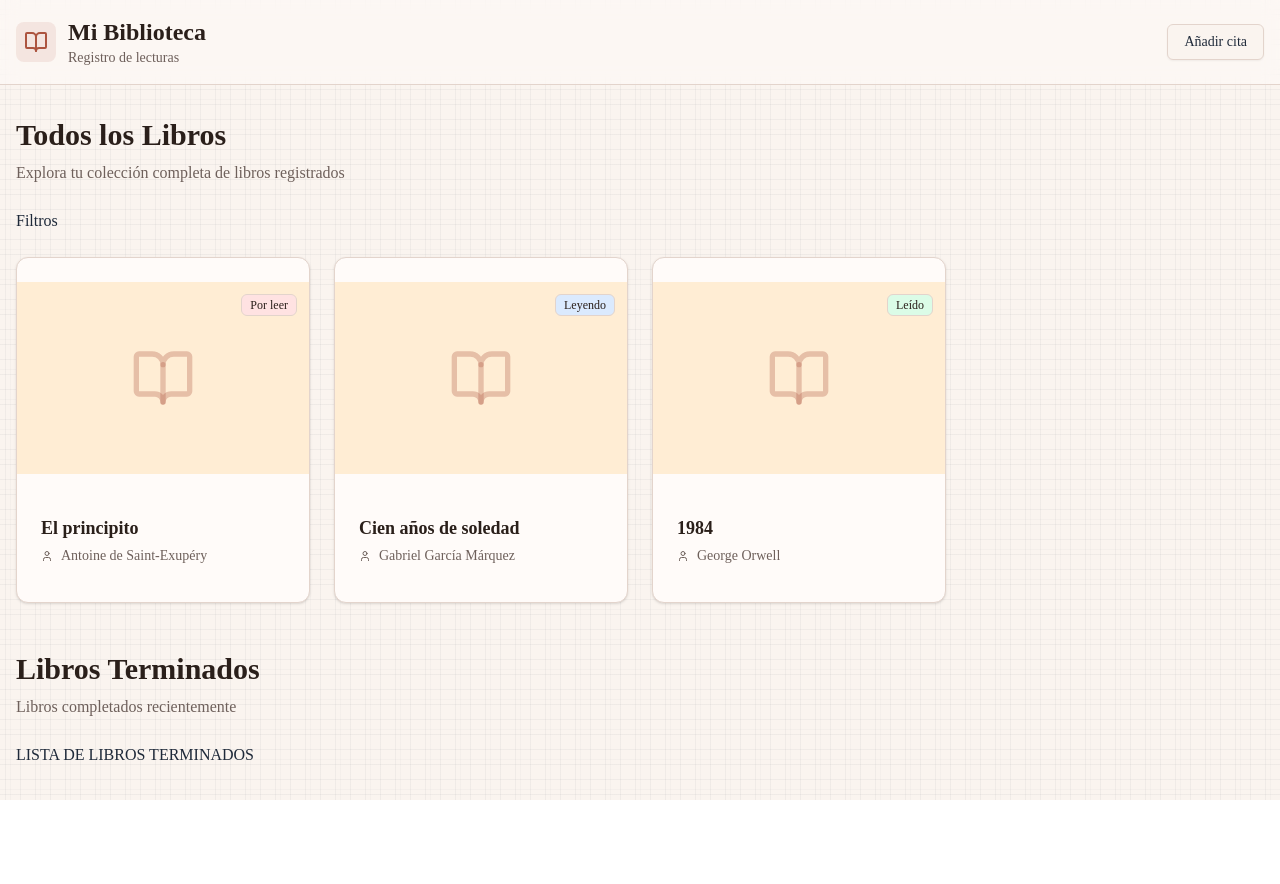
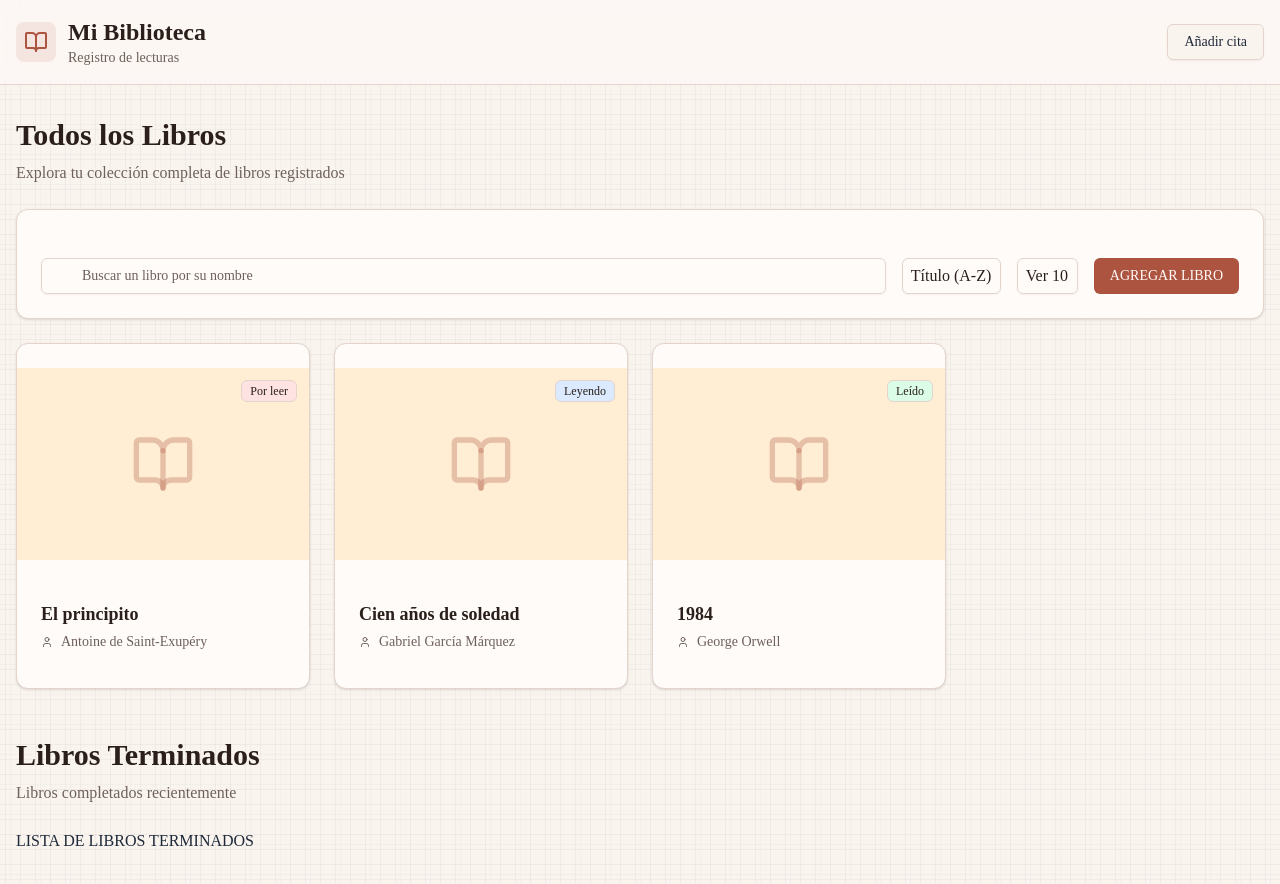
Before and after one commit to BryanChavajay/page-turner, a React app in the folder frontend/: page /login in a window 1280 px wide. Both pictures are taken after typing "Sample", "Sample123" into the empty fields and a click on the button "Ingresar". Before the commit the page ends 800 px from the top, so only its background shows below. Built offline with nearby package versions, Linux system fonts and the light colour scheme; the HTML template or start-up script is replaced by a standard one.

Commit message:
Frontend: Enhance BookList component with search, sorting, and add book functionality

```diff
--- a/frontend/src/components/BookList.jsx
+++ b/frontend/src/components/BookList.jsx
@@ -1,4 +1,5 @@
 import { Book } from "@/components/Book.jsx";
+import { AddBook } from "@/components/AddBook.jsx";
 
 const books = [
   {
@@ -34,10 +35,52 @@ const books = [
 ];
 
 export const BookList = () => {
+  const idAddBookDialog = "addBookDialog";
+
+  const openAddBook = () => {
+    document.getElementById(idAddBookDialog).showModal();
+  };
+
   return (
     <div className="space-y-6">
       {/* Filters and Controls */}
-      <h2>Filtros</h2>
+      <section className="bg-card text-card-foreground flex flex-col rounded-xl border border-border py-6 shadow-sm">
+        <div className="px-6 pt-6 flex flex-col md:flex-row gap-4">
+          <input
+            className="file:text-foreground placeholder:text-muted-foreground selection:bg-primary selection:text-primary-foreground dark:bg-input/30 border-input h-9 w-full min-w-0 rounded-md border bg-transparent px-3 py-1 text-base shadow-xs transition-[color,box-shadow] outline-none file:inline-flex file:h-7 file:border-0 file:bg-transparent file:text-sm file:font-medium disabled:pointer-events-none disabled:cursor-not-allowed disabled:opacity-50 md:text-sm focus-visible:border-ring focus-visible:ring-ring/50 focus-visible:ring-[3px] aria-invalid:ring-destructive/20 dark:aria-invalid:ring-destructive/40 aria-invalid:border-destructive pl-10"
+            type="text"
+            placeholder="Buscar un libro por su nombre"
+          />
+          <select
+            name="order"
+            id="order-select"
+            placeholder="Ordenar por"
+            className="appearance-none px-2 py-1 bg-transparent border  rounded-md h-9 border-input dark:bg-input/30 text-base shadow-xs focus:outline-none focus:border-ring focus:ring-ring/50 focus-visible:border-ring focus-visible:ring-ring/50  transition-[color,box-shadow] focus:ring-[3px]"
+          >
+            <option value="title-asc">Título (A-Z)</option>
+            <option value="title-desc">Título (Z-A)</option>
+            <option value="author-asc">Autor (A-Z)</option>
+            <option value="author-asc">Autor (Z-A)</option>
+          </select>
+          <select
+            name="limit"
+            id="limit-select"
+            placeholder="Mostrar"
+            className="appearance-none px-2 py-1 bg-transparent border  rounded-md h-9 border-input dark:bg-input/30 text-base shadow-xs focus:outline-none focus:border-ring focus:ring-ring/50 focus-visible:border-ring focus-visible:ring-ring/50  transition-[color,box-shadow] focus:ring-[3px]"
+          >
+            <option selected value="10">
+              Ver 10
+            </option>
+            <option value="25">Ver 25</option>
+          </select>
+          <button
+            className="inline-flex items-center justify-center whitespace-nowrap rounded-md text-sm font-medium transition-all disabled:pointer-events-none disabled:opacity-50 [&_svg]:pointer-events-none [&_svg:not([class*='size-'])]:size-4 shrink-0 [&_svg]:shrink-0 outline-none focus-visible:border-ring focus-visible:ring-ring/50 focus-visible:ring-[3px] aria-invalid:ring-destructive/20 dark:aria-invalid:ring-destructive/40 aria-invalid:border-destructive bg-primary text-primary-foreground hover:bg-primary/90 h-9 px-4 py-2 has-[>svg]:px-3 gap-2"
+            onClick={openAddBook}
+          >
+            AGREGAR LIBRO
+          </button>
+        </div>
+      </section>
 
       {/* Books Grid */}
       <section className="grid grid-cols-1 md:grid-cols-2 lg:grid-cols-3 xl:grid-cols-4 gap-6">
@@ -52,6 +95,8 @@ export const BookList = () => {
           );
         })}
       </section>
+
+      <AddBook idDialog={idAddBookDialog} />
     </div>
   );
 };
```
